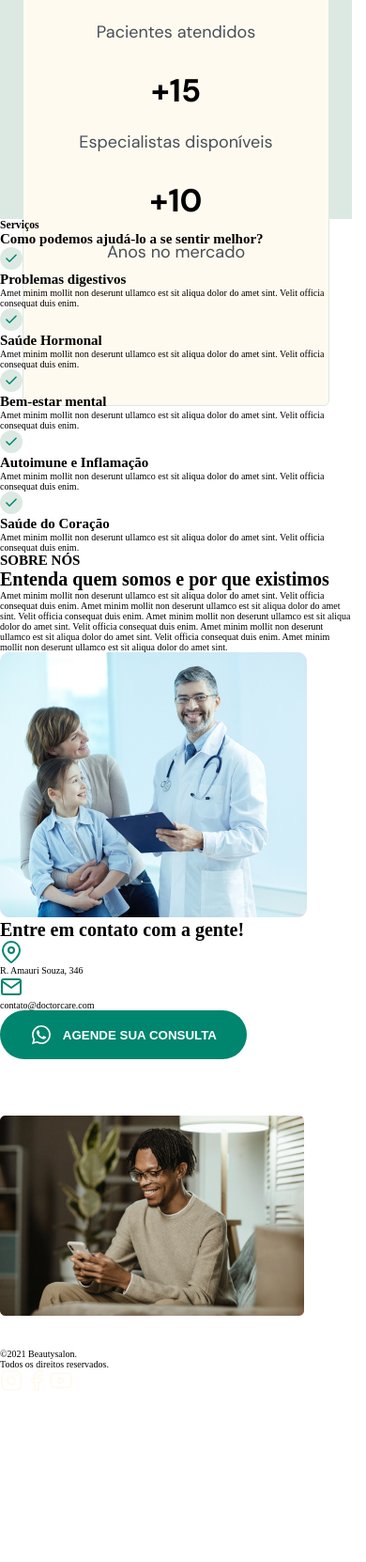
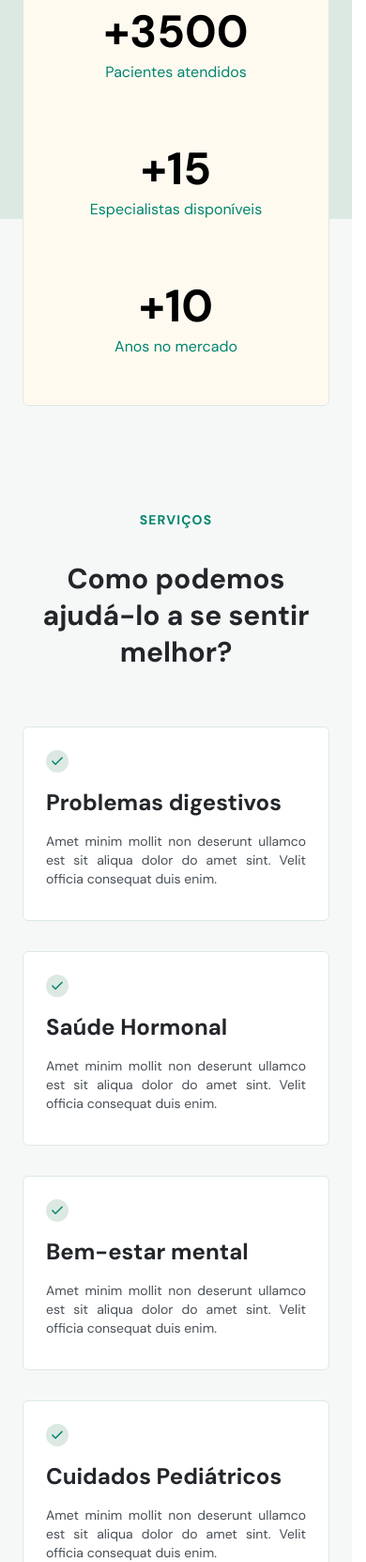
Before and after one commit to gilbflima/NLW-RockSeat, a plain HTML site: page Project 01 - DoctorCare/index.html in a window 390 px wide. Shown: the part 941-2603 px from the top of the page at 94% size. Drawn offline with Linux system fonts and the light colour scheme.

Commit message:
Mobile finished

```diff
--- a/Project 01 - DoctorCare/index.html
+++ b/Project 01 - DoctorCare/index.html
@@ -92,7 +92,7 @@
 
   </body>
   <main>
-    <div class="desk">
+    <div class="desk1">
       <h3>Serviços</h3>
       <h2>Como podemos ajudá-lo a se sentir melhor?</h2>
 
@@ -125,8 +125,17 @@
           <circle cx="12" cy="12" r="12" fill="#DCE9E2"/>
           <path d="M17.091 8.18182L10.091 15.1818L6.90918 12" stroke="#00856F" stroke-width="1.5" stroke-linecap="round" stroke-linejoin="round"/>
           </svg>
+        <h2>Cuidados Pediátricos</h2>
+        <p>Amet minim mollit non deserunt ullamco est sit aliqua dolor do amet sint. Velit officia consequat duis enim.</p>
+      </div>
+      <div class="card">
+        <svg width="24" height="24" viewBox="0 0 24 24" fill="none" xmlns="http://www.w3.org/2000/svg">
+          <circle cx="12" cy="12" r="12" fill="#DCE9E2"/>
+          <path d="M17.091 8.18182L10.091 15.1818L6.90918 12" stroke="#00856F" stroke-width="1.5" stroke-linecap="round" stroke-linejoin="round"/>
+          </svg>
         <h2>Autoimune e Inflamação</h2>
         <p>Amet minim mollit non deserunt ullamco est sit aliqua dolor do amet sint. Velit officia consequat duis enim.</p>
+      </div>
       <div class="card">
         <svg width="24" height="24" viewBox="0 0 24 24" fill="none" xmlns="http://www.w3.org/2000/svg">
           <circle cx="12" cy="12" r="12" fill="#DCE9E2"/>
@@ -137,23 +146,27 @@
       </div>
     </div>
     <div class="desk2">
-      <h2>SOBRE NÓS</h2>
-      <h1>Entenda quem somos e por que existimos</h1>
+      <h3>SOBRE NÓS</h3>
+      <h2>Entenda quem somos e por que existimos</h2>
       <p>Amet minim mollit non deserunt ullamco est sit aliqua dolor do amet sint. Velit officia consequat duis enim. Amet minim mollit non deserunt ullamco est sit aliqua dolor do amet sint. Velit officia consequat duis enim. Amet minim mollit non deserunt ullamco est sit aliqua dolor do amet sint. Velit officia consequat duis enim. Amet minim mollit non deserunt ullamco est sit aliqua dolor do amet sint. Velit officia consequat duis enim. Amet minim mollit non deserunt ullamco est sit aliqua dolor do amet sint.</p>
       <img src="assets/doctor.jpg" alt="Médico sorrindo realizando atendimento de uma criança e uma mãe">
     </div>
     <div class="desk3">
-      <h1>Entre em contato com a gente!</h1>
+      <h2>Entre em contato com a gente!</h2>
+      <div class="adress">
         <svg width="24" height="24" viewBox="0 0 24 24" fill="none" xmlns="http://www.w3.org/2000/svg">
           <path d="M21 10C21 17 12 23 12 23C12 23 3 17 3 10C3 7.61305 3.94821 5.32387 5.63604 3.63604C7.32387 1.94821 9.61305 1 12 1C14.3869 1 16.6761 1.94821 18.364 3.63604C20.0518 5.32387 21 7.61305 21 10Z" stroke="#00856F" stroke-width="2" stroke-linecap="round" stroke-linejoin="round"/>
           <path d="M12 13C13.6569 13 15 11.6569 15 10C15 8.34315 13.6569 7 12 7C10.3431 7 9 8.34315 9 10C9 11.6569 10.3431 13 12 13Z" stroke="#00856F" stroke-width="2" stroke-linecap="round" stroke-linejoin="round"/>
           </svg>
           <p>R. Amauri Souza, 346</p>
+      </div>
 
+      <div class="adress">
         <svg width="24" height="24" viewBox="0 0 24 24" fill="none" xmlns="http://www.w3.org/2000/svg">
           <path d="M4 4H20C21.1 4 22 4.9 22 6V18C22 19.1 21.1 20 20 20H4C2.9 20 2 19.1 2 18V6C2 4.9 2.9 4 4 4Z" stroke="#00856F" stroke-width="2" stroke-linecap="round" stroke-linejoin="round"/>
           <path d="M22 6L12 13L2 6" stroke="#00856F" stroke-width="2" stroke-linecap="round" stroke-linejoin="round"/>
           </svg><p>contato@doctorcare.com</p>
+      </div>
 
       <button>
         <svg width="24" height="24" viewBox="0 0 24 24" fill="none" xmlns="http://www.w3.org/2000/svg">
@@ -175,7 +188,8 @@
         <path d="M197.731 30.4862V9.24862H202.591L203.103 13.2307C203.87 11.8605 204.907 10.7758 206.215 9.97652C207.55 9.14871 209.113 8.73481 210.904 8.73481V14.5152H209.369C208.176 14.5152 207.11 14.7007 206.172 15.0718C205.234 15.4429 204.495 16.0852 203.955 16.9986C203.444 17.9121 203.188 19.1823 203.188 20.8094V30.4862H197.731Z" fill="white"/>
         <path d="M225.385 31C223.254 31 221.364 30.5433 219.715 29.6298C218.067 28.7164 216.774 27.4319 215.836 25.7762C214.898 24.1206 214.429 22.2081 214.429 20.0387C214.429 17.8407 214.884 15.8854 215.793 14.1727C216.731 12.4599 218.01 11.1326 219.63 10.1906C221.278 9.22007 223.211 8.73481 225.428 8.73481C227.502 8.73481 229.335 9.19153 230.927 10.105C232.519 11.0184 233.755 12.2744 234.636 13.8729C235.545 15.4429 236 17.1984 236 19.1395C236 19.4535 235.986 19.7818 235.957 20.1243C235.957 20.4669 235.943 20.8237 235.915 21.1948H219.843C219.957 22.8504 220.525 24.1492 221.548 25.0912C222.6 26.0331 223.865 26.5041 225.342 26.5041C226.451 26.5041 227.375 26.2615 228.113 25.7762C228.881 25.2624 229.449 24.6059 229.819 23.8066H235.361C234.963 25.1483 234.295 26.3757 233.357 27.489C232.448 28.5737 231.311 29.43 229.947 30.058C228.611 30.686 227.09 31 225.385 31ZM225.428 13.1878C224.092 13.1878 222.913 13.5732 221.889 14.3439C220.866 15.0861 220.213 16.2279 219.928 17.7693H230.458C230.373 16.3706 229.861 15.2574 228.923 14.4296C227.986 13.6017 226.82 13.1878 225.428 13.1878Z" fill="white"/>
         </svg>
-      <p>©2021 Beautysalon.<br>
+      <p>©2021 Beautysalon.
+        <br>
         Todos os direitos reservados.</p>
 
       <svg width="24" height="24" viewBox="0 0 24 24" fill="none" xmlns="http://www.w3.org/2000/svg">
--- a/Project 01 - DoctorCare/style.css
+++ b/Project 01 - DoctorCare/style.css
@@ -106,10 +106,155 @@ button:hover {
   cursor: pointer;
   background-color: hsla(170, 100%, 14%, 1);
 }
-.hero .info {
+.info {
   width: 327px;
   min-height: 470px;
   border: 1px solid #dce9e2;
   border-radius: 6px;
   background: var(--color-cardbg);
+  padding: 4rem 0;
 }
+.info h1{
+  font-size: var(--fs-headerCard);
+  line-height: var(--lh-headerCard);
+  font-weight: 700;
+  margin: 0;
+}
+.info p{
+  font-size: var(--fs-texting);
+  line-height: var(--lh-texting);
+  color: var(--color-principal);
+  margin-bottom: 6rem;
+}
+main .desk1{
+  min-height: 203rem;
+  background-color: var(--color-desk1);
+  padding-top: 31rem;
+  display: flex;
+  flex-direction: column;
+  align-items: center;
+  gap: 3.2rem;
+}
+.desk1 h3{
+  font-family: var(--ff);
+  font-size: var(--fs-subtitle);
+  line-height: var(--lh-subtitle);
+  font-weight: 700;
+  color: var(--color-principal);
+  text-align: center;
+  text-transform: uppercase;
+  letter-spacing: 0.08em;
+}
+.desk1 h2{
+  width: 31.4rem;
+  font-family: var(--ff);
+  font-size: var(--fs-title);
+  line-height: var(--lh-title);
+  color: var(--color-title);
+  font-weight: 700;
+  text-align: center;
+  margin: 0 auto 2.8rem;
+}
+.card{
+  width: 327px;
+  height: 207px;
+  background-color: white;
+  padding: 2.4rem;
+  display: flex;
+  flex-direction: column;
+  align-items: flex-start;
+  border: 1px solid #DCE9E2;
+  border-radius: 6px;
+}
+.card h2{
+  font-family: var(--ff);
+  font-size: var(--fs-titleCard);
+  line-height: var(--lh-titleCard);
+  font-weight: 700;
+  text-align: start;
+  margin: 1.6rem 0;
+}
+.card p{
+  font-family: var(--ff);
+  font-size: 1.4rem;
+  line-height: 2rem;
+  color: var(--color-texting);
+  font-weight: 400;
+  text-align: justify;
+}
+main .desk2{
+  padding: 10rem 2.4rem;
+  min-height: 96.9rem;
+  background-color: var(--color-desk2);
+  font-family: var(--ff);
+}
+.desk2 h3{
+  font-size: var(--fs-subtitle);
+  line-height: var(--lh-subtitle);
+  color: var(--color-principal);
+  font-weight: 700;
+  letter-spacing: 0.08em;
+  margin-bottom: 1.6rem;
+}
+.desk2 h2{
+  font-size: var(--fs-title);
+  line-height: var(--lh-title);
+  color: var(--color-title);
+  font-weight: 700;
+  margin-bottom: 2.4rem;
+}
+.desk2 p{
+  font-size: var(--fs-texting);
+  line-height: var(--lh-texting);
+  color: var(--color-texting);
+  text-align: justify;
+  font-weight: 400;
+  margin-bottom: 6rem;
+}
+main .desk3{
+  padding: 10rem 2.4rem;
+  min-height: 73.5rem;
+  font-family: var(--ff);
+  background-color: var(--color-desk3);
+}
+.desk3 h2{
+  width: 29.7rem;
+  font-size: var(--fs-title);
+  line-height: var(--lh-title);
+  color: var(--color-title);
+  font-weight: 700;
+  margin-bottom: 3.4rem;
+}
+.desk3 .adress{
+  display: flex;
+  flex-direction: row;
+  gap: 8px;
+  align-items: center;
+  margin-bottom: 1.6rem;
+}
+.desk3 .adress:nth-child(3){
+  margin-bottom: 3.2rem;
+}
+.desk3 p{
+  font-size: var(--fs-texting);
+  line-height: var(--lh-texting);
+  color: var(--color-texting);
+}
+footer{
+  min-height: 28.5rem;
+  color: var(--color-desk2);
+  background-color: var(--color-principal);
+  padding: 6rem 2.4rem;
+  font-family: var(--ff);
+}
+footer svg:nth-child(1){
+  margin-bottom: 2.4rem;
+}
+footer p{
+  font-size: var(--fs-texting);
+  line-height: var(--lh-texting);
+  margin-bottom: 3.2rem;
+}
+footer svg:nth-child(3), svg:nth-child(4){
+  margin-right: 3.2rem;
+}
```
Lines whose indentation alone changed are shown as unchanged.
